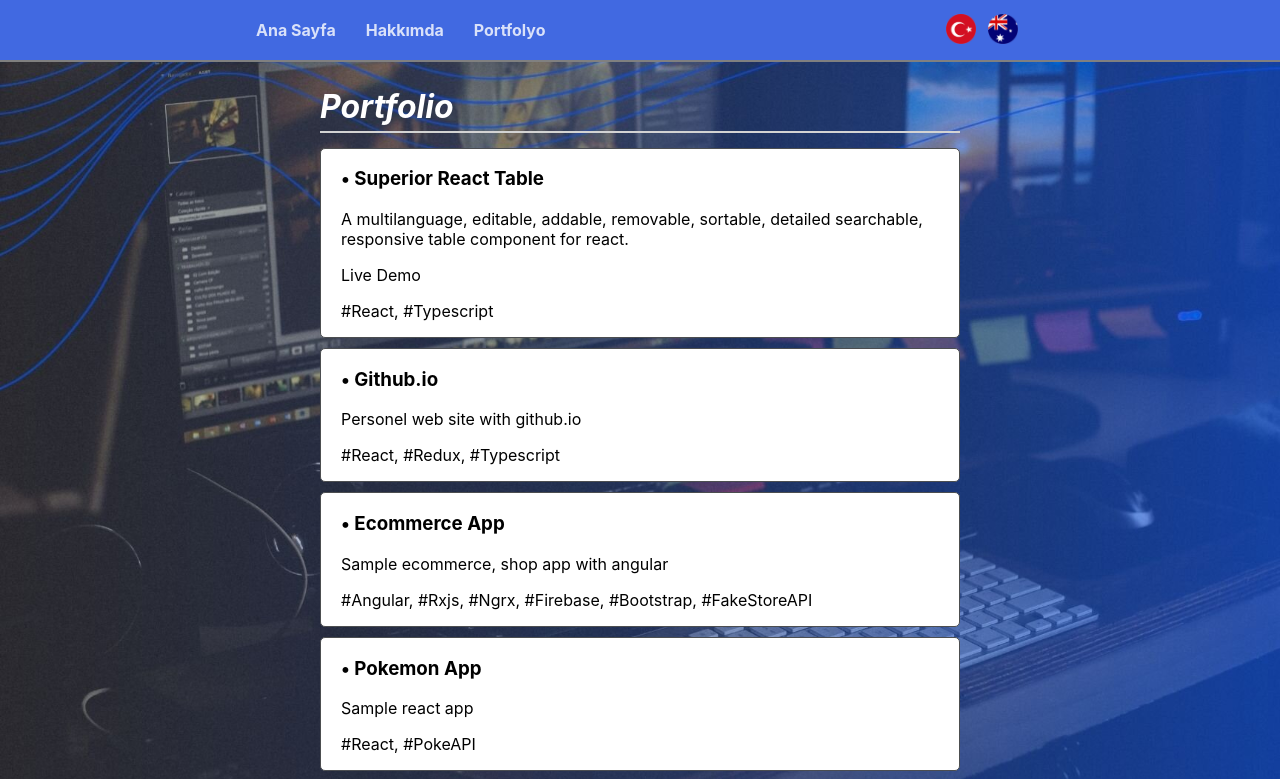
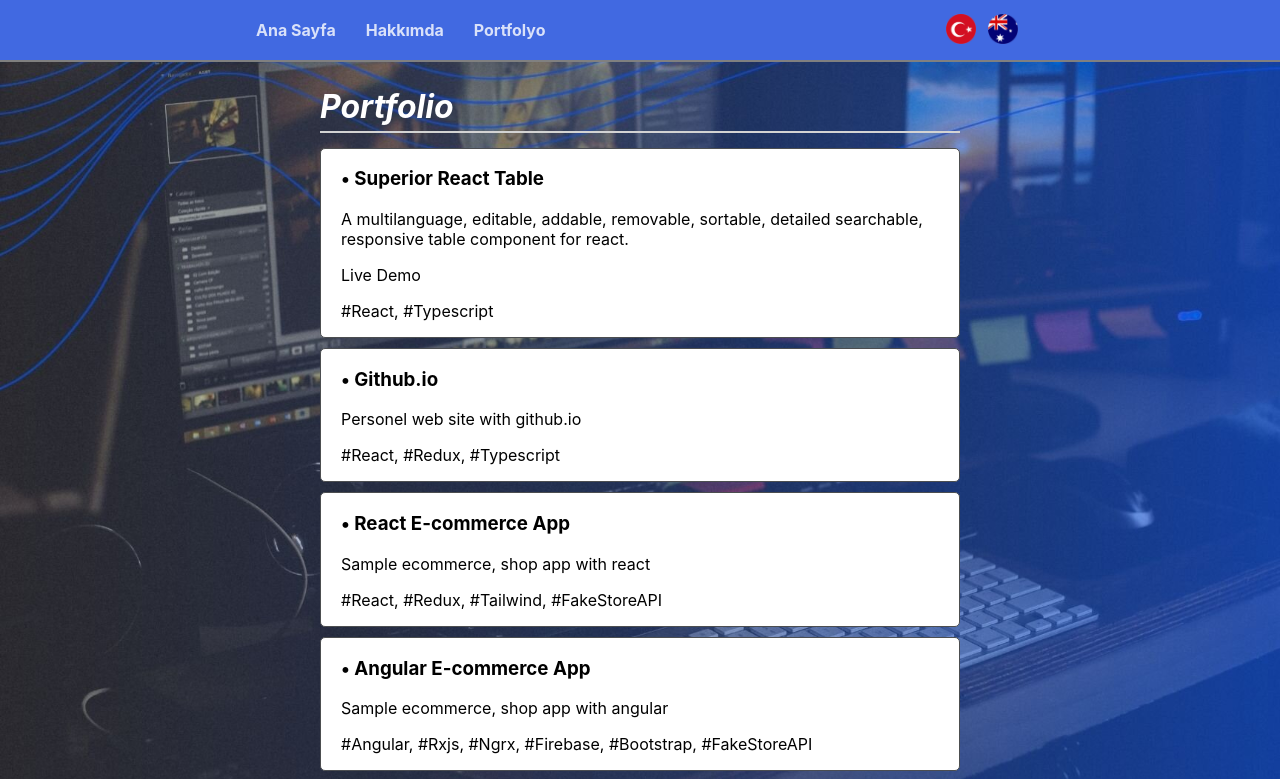
Before and after one commit to halidunal/halidunal.github.io, a React (Create React App) app: page /portfolio in a window 1280 px wide. Shown: the top 779 px of the page. Built offline with nearby package versions, Linux system fonts and the light colour scheme.

Commit message:
portfolio and view updates

```diff
--- a/public/index.html
+++ b/public/index.html
@@ -10,35 +10,12 @@
       content="Web site created using create-react-app"
     />
     <link rel="apple-touch-icon" href="%PUBLIC_URL%/logo192.png" />
-    <!--
-      manifest.json provides metadata used when your web app is installed on a
-      user's mobile device or desktop. See https://developers.google.com/web/fundamentals/web-app-manifest/
-    -->
+
     <link rel="manifest" href="%PUBLIC_URL%/manifest.json" />
-    <!--
-      Notice the use of %PUBLIC_URL% in the tags above.
-      It will be replaced with the URL of the `public` folder during the build.
-      Only files inside the `public` folder can be referenced from the HTML.
-
-      Unlike "/favicon.ico" or "favicon.ico", "%PUBLIC_URL%/favicon.ico" will
-      work correctly both with client-side routing and a non-root public URL.
-      Learn how to configure a non-root public URL by running `npm run build`.
-    -->
     <title>Halid Ünal</title>
   </head>
   <body>
-    <h1 style="display: none;">Halid Ünal Personal Web Site</h1>
     <noscript>You need to enable JavaScript to run this app.</noscript>
     <div id="root"></div>
-    <!--
-      This HTML file is a template.
-      If you open it directly in the browser, you will see an empty page.
-
-      You can add webfonts, meta tags, or analytics to this file.
-      The build step will place the bundled scripts into the <body> tag.
-
-      To begin the development, run `npm start` or `yarn start`.
-      To create a production bundle, use `npm run build` or `yarn build`.
-    -->
   </body>
 </html>
--- a/src/App.css
+++ b/src/App.css
@@ -1,5 +1,10 @@
 *{
   box-sizing: border-box;
+}
+
+.App{
+  position: relative;
+  z-index: -2;
 }
 
 a{
@@ -7,6 +12,8 @@ a{
 }
 
 .home{
+  position: relative;
+  z-index: -1;
   display: flex;
   justify-content: center;
   align-items: center;
--- a/src/components/Card/index.js
+++ b/src/components/Card/index.js
@@ -147,6 +147,7 @@ function Card() {
             <div style={{ padding: "20px 0px 15px 0px" }}>
               <div className="icons">
                 <a
+                  data-role="button"
                   className="icon"
                   href="https://github.com/halidunal/"
                   target="blank"
--- a/src/components/Modals/EditCustomerModal.tsx
+++ b/src/components/Modals/EditCustomerModal.tsx
@@ -4,7 +4,7 @@ import "./style.css";
 // import { updateEmployee } from '../../store/services/employeesService';
 import Dropdown from '../Dropdown';
 import {FaExclamationCircle} from 'react-icons/fa';
-import { ICustomer } from '../../Models/CustemerModal';
+import { ICustomer } from '../../Models/CustemerModel';
 import handleEditRowSubmit from "../../pages/SuperiorReactTable"
 
 function EditCustomerModal(props: any) {
--- a/src/index.css
+++ b/src/index.css
@@ -1,5 +1,7 @@
 body {
   margin: auto;
+  position: relative;
+  z-index: -4;
   font-family: -apple-system, BlinkMacSystemFont, 'Segoe UI', 'Roboto', 'Oxygen',
     'Ubuntu', 'Cantarell', 'Fira Sans', 'Droid Sans', 'Helvetica Neue',
     sans-serif;
@@ -19,3 +21,8 @@ code {
   font-family: source-code-pro, Menlo, Monaco, Consolas, 'Courier New',
     monospace;
 }
+
+#root{
+  position: relative;
+  z-index: -3;
+}
--- a/src/pages/Portfolio.tsx
+++ b/src/pages/Portfolio.tsx
@@ -23,8 +23,15 @@ function Portfolio() {
         </a>
       </div>
       <div className="portfolio-card">
+        <a href="https://github.com/halidunal/react-ecommerce-app">
+          <h3>• React E-commerce App</h3>
+          <p>Sample ecommerce, shop app with react</p>
+          <p>#React, #Redux, #Tailwind, #FakeStoreAPI</p>
+        </a>
+      </div>
+      <div className="portfolio-card">
         <a href="https://github.com/halidunal/angular-ecommerce-app">
-          <h3>• Ecommerce App</h3>
+          <h3>• Angular E-commerce App</h3>
           <p>Sample ecommerce, shop app with angular</p>
           <p>#Angular, #Rxjs, #Ngrx, #Firebase, #Bootstrap, #FakeStoreAPI</p>
         </a>
```
Also changed, not shown: src/Models/CustemerModel.ts (renamed from src/Models/CustemerModal.ts).
